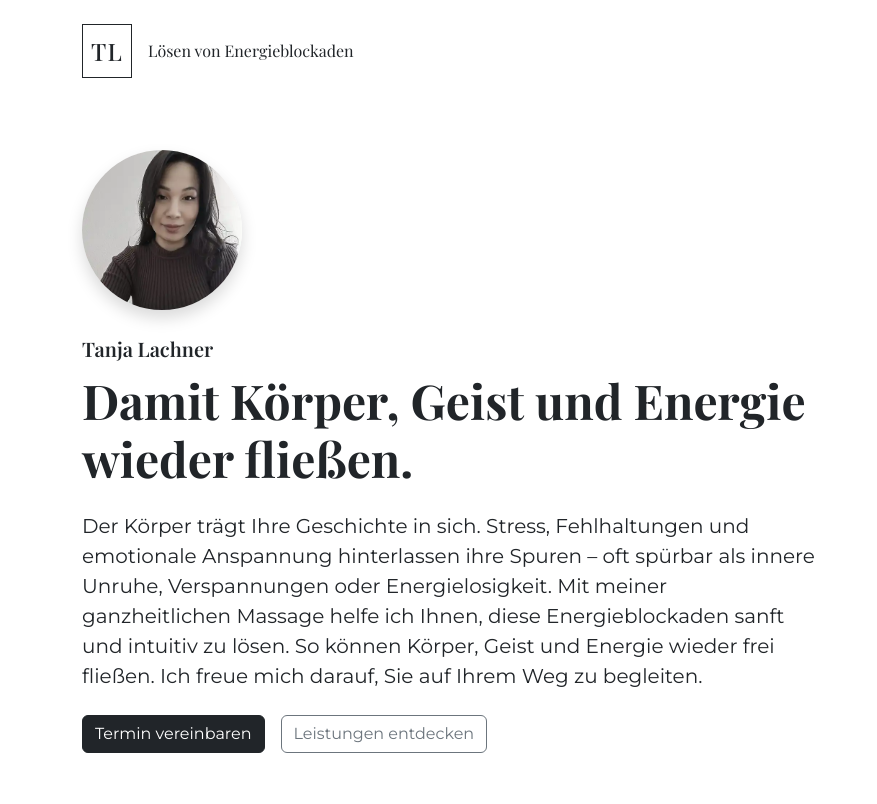
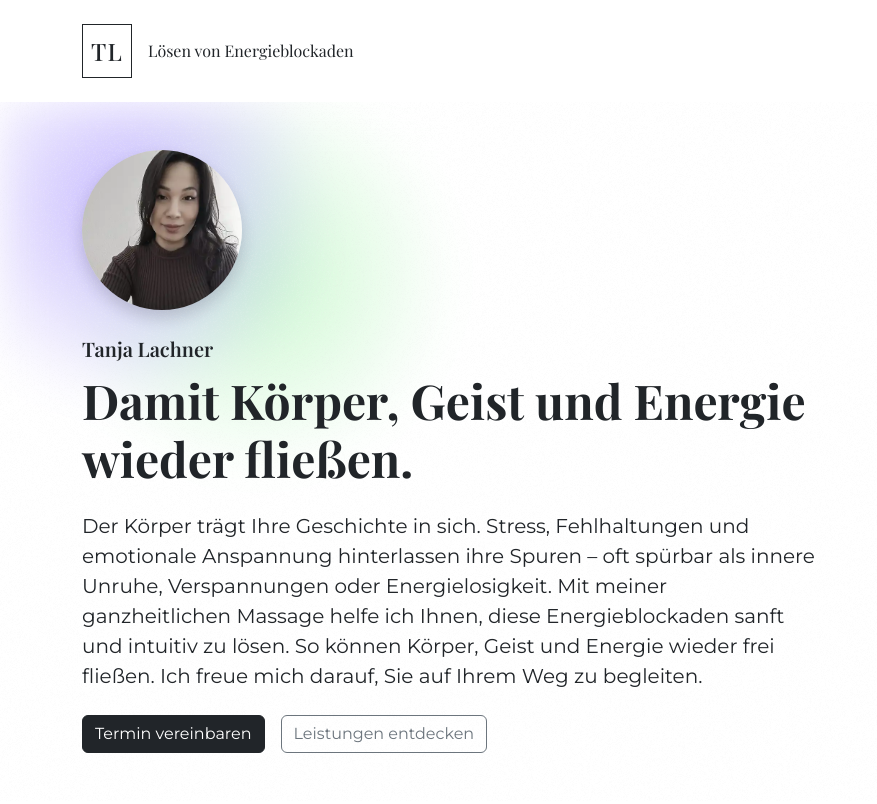
Before and after one commit to ansysic/tanja-lachner.de, a website: page beta/index2.html in a window 1280 px wide. Shown: the top 804 px of the page, without its empty margins (0-877 px from the left). Drawn offline with nearby package versions, Linux system fonts and the light colour scheme; a web font is replaced by a local one.

Commit message:
hero gradients with noise

```diff
--- a/beta/index2.html
+++ b/beta/index2.html
@@ -11,7 +11,7 @@
   <!-- Local Bootstrap CSS -->
   <link rel="stylesheet" href="node_modules/bootstrap/dist/css/bootstrap.min.css">
   <!-- Custom CSS -->
-  <link rel="stylesheet" href="styles.css">
+  <link rel="stylesheet" href="styles.css?v=1.3">
 </head>
 <body class="font-sans">
   <!-- Navbar -->
@@ -34,25 +34,21 @@
 
   <main>
     <!-- Hero Section -->
-    <section class="py-5 py-md-6">
+    <section class="py-5 py-md-6 position-relative" style="min-height: 500px;">
+      <div class="hero-background"></div>
+      <div class="noise-overlay"></div>
       <div class="container">
         <div class="row">
-          <div class="col-12 col-md-8">
-            <!-- Profile Image -->
+          <div class="col-12 col-md-8 hero-content">
+            <!-- Existing content: profile image, text, and buttons remain unchanged -->
             <div class="mb-4">
               <div style="width: 160px; height: 160px;">
                 <img src="img/profilepic.webp" alt="Tanja Lachner - Zertifizierte Massagetherapeutin"
                      class="rounded-circle img-fluid shadow" style="width: 100%; height: 100%; object-fit: cover;">
               </div>
             </div>
-
-            <!-- Text Content -->
-            <p class="font-serif fs-5 fw-semibold mb-2">
-              Tanja Lachner
-            </p>
-            <h1 class="font-serif display-5 fw-bold">
-              Damit Körper, Geist und Energie wieder fließen.
-            </h1>
+            <p class="font-serif fs-5 fw-semibold mb-2">Tanja Lachner</p>
+            <h1 class="font-serif display-5 fw-bold">Damit Körper, Geist und Energie wieder fließen.</h1>
             <p class="mt-4 fs-5">
               Der Körper trägt Ihre Geschichte in sich. Stress, Fehlhaltungen und emotionale Anspannung hinterlassen
               ihre Spuren – oft spürbar als innere Unruhe, Verspannungen oder Energielosigkeit.
@@ -60,14 +56,9 @@
               können Körper, Geist und Energie wieder frei fließen. Ich freue mich darauf, Sie auf Ihrem Weg zu
               begleiten.
             </p>
-            <!-- CTA Buttons -->
             <div class="mt-4 d-flex flex-column flex-sm-row gap-3">
-              <a href="#contact" class="btn btn-dark">
-                Termin vereinbaren
-              </a>
-              <a href="#services" class="btn btn-outline-secondary">
-                Leistungen entdecken
-              </a>
+              <a href="#contact" class="btn btn-dark">Termin vereinbaren</a>
+              <a href="#services" class="btn btn-outline-secondary">Leistungen entdecken</a>
             </div>
           </div>
         </div>
@@ -199,12 +190,11 @@
     <div class="container">
       <div class="row">
         <div class="col-md-6">
-          <p class="mb-0">© 2025 Tanja Lachner. Alle Rechte vorbehalten.</p>
+          <p class="mb-0">© 2025</p>
         </div>
         <div class="col-md-6 text-md-end">
           <a href="#" class="text-white text-decoration-none me-3">Impressum</a>
           <a href="#" class="text-white text-decoration-none me-3">Datenschutz</a>
-          <a href="#" class="text-white text-decoration-none">AGB</a>
         </div>
       </div>
     </div>
--- a/beta/styles.css
+++ b/beta/styles.css
@@ -1,3 +1,4 @@
+/* Existing Styles from Your HTML */
 .font-serif {
     font-family: 'Playfair Display', serif;
   }
@@ -9,3 +10,36 @@
   .letter-spacing {
     letter-spacing: 0.05em;
   }
+
+/* Hero Section Background with Subtle Gradient Blobs */
+.hero-background {
+    position: absolute;
+    top: 0;
+    left: 0;
+    width: 100%;
+    height: 100%;
+    background:
+      radial-gradient(circle 200px at 10% 15%, #c5b8ff, #ffffff00),
+      radial-gradient(circle 200px at 20% 25%, #cbf9cf, #ffffff00),
+      #FFFFFF;
+    filter: blur(20px);
+    z-index: -1;
+  }
+
+  /* Noise Overlay */
+  .noise-overlay {
+    position: absolute;
+    top: 0;
+    left: 0;
+    width: 100%;
+    height: 100%;
+    background: url('img/noise.png') repeat;
+    opacity: 0.1;
+    z-index: 0;
+  }
+
+  /* Hero Content */
+  .hero-content {
+    position: relative;
+    z-index: 1;
+  }
```
Also changed, not shown: beta/img/noise.png (added). Lines whose indentation alone changed are shown as unchanged.
